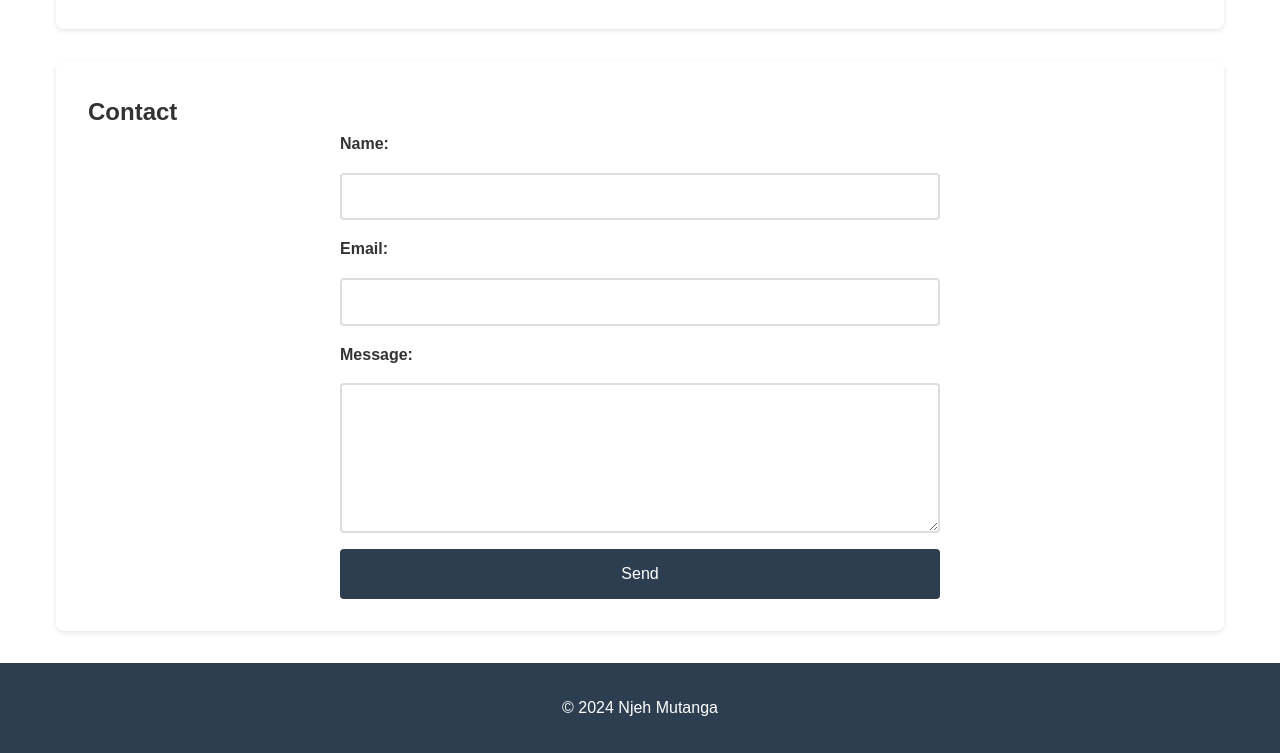
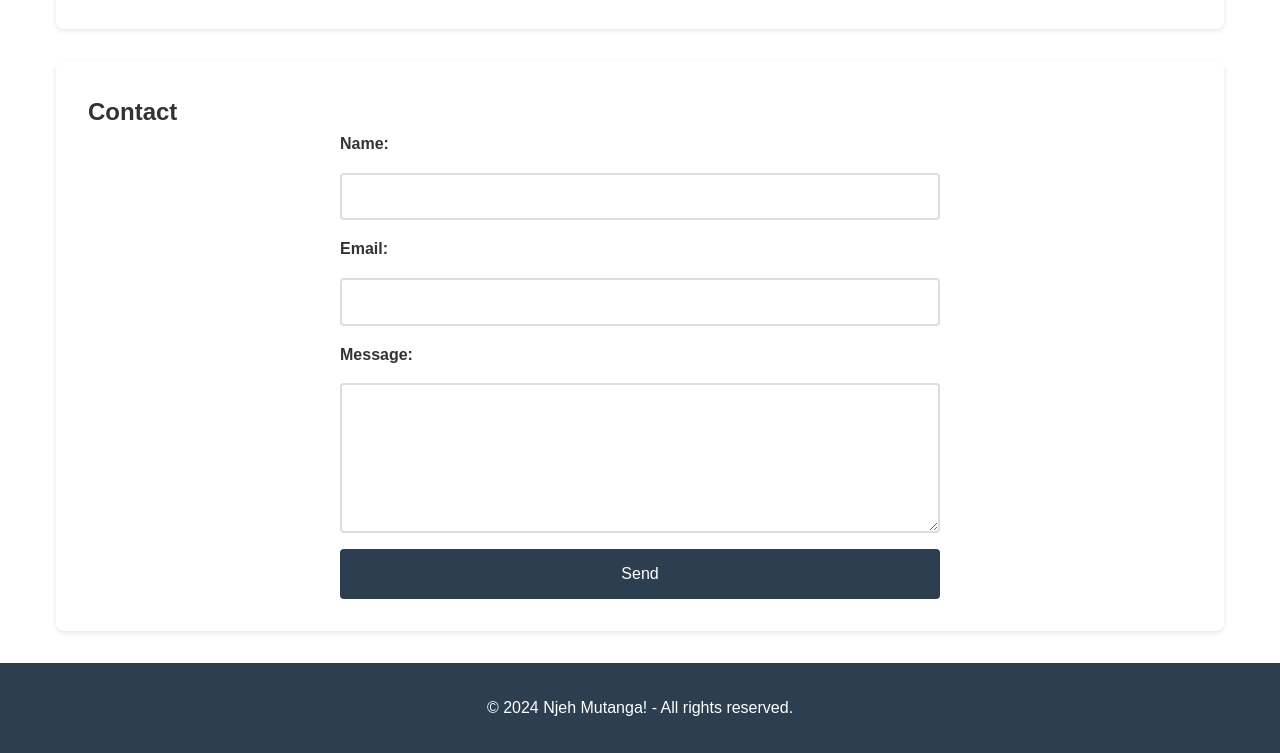
Before and after one commit to mutangs/webpage-app, a plain HTML site: page frontend/index.html in a window 1280 px wide. Shown: the part 2126-2879 px from the top of the page. Drawn offline with Linux system fonts and the light colour scheme.

Commit message:
🚧 work in progress

```diff
--- a/frontend/index.html
+++ b/frontend/index.html
@@ -158,7 +158,7 @@
         </section>
     </main>
     <footer>
-        <p>&copy; 2024 Njeh Mutanga</p>
+        <p>&copy; 2024 Njeh Mutanga! - All rights reserved.</p>
     </footer>
     <script src="scripts.js"></script>
 </body>
```
